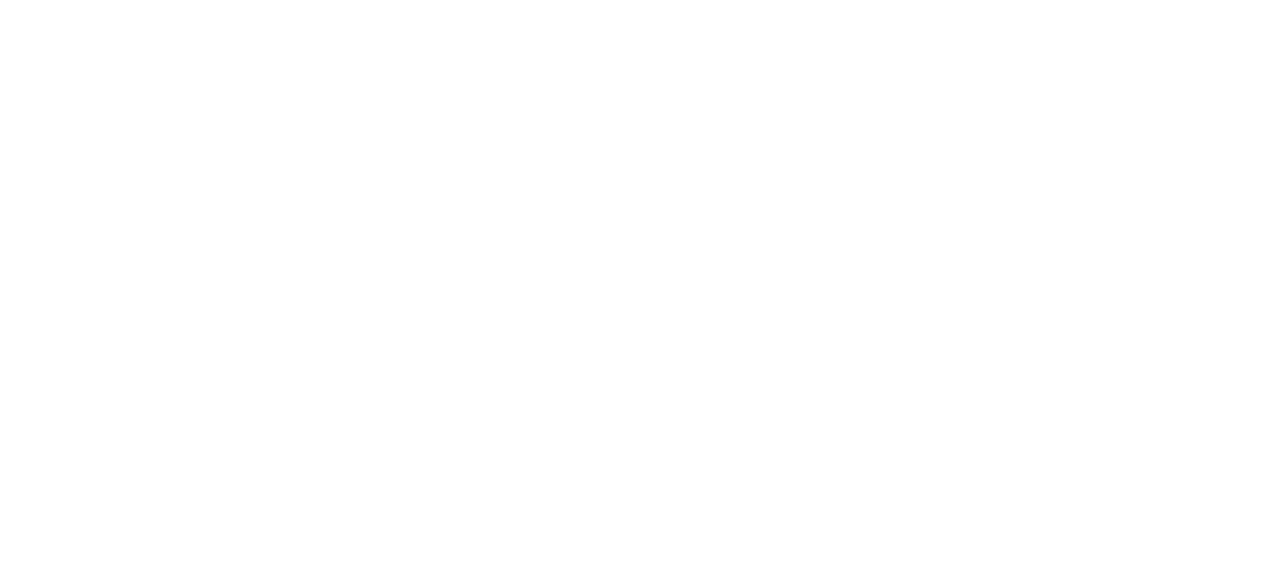
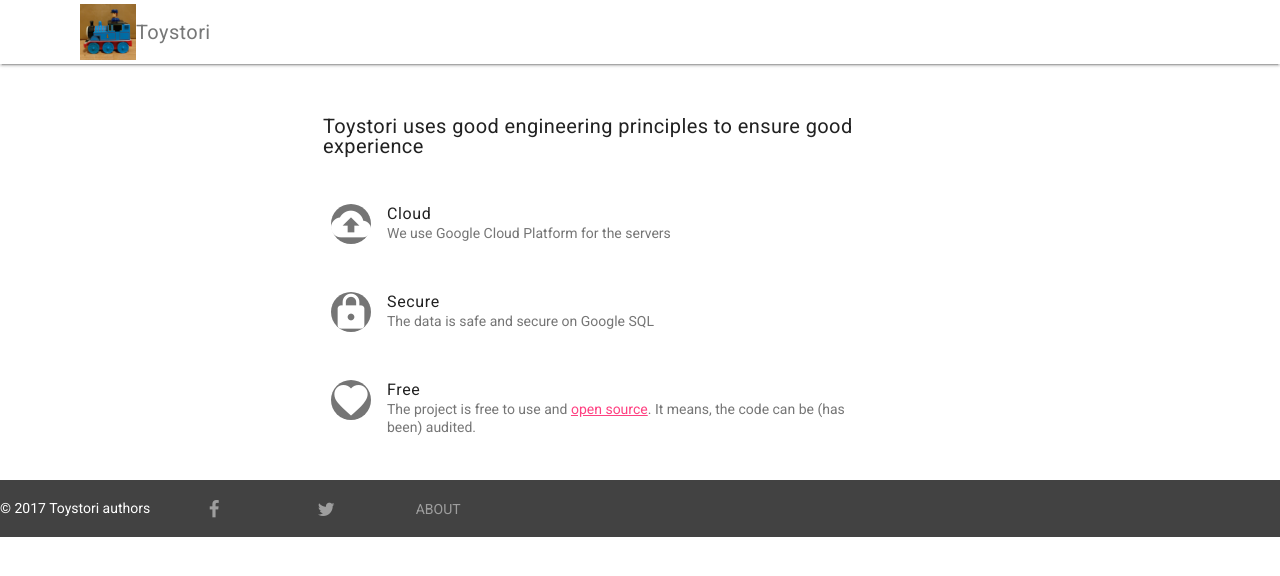
Before and after one commit to gliglip/v2, a Django app: page /about/about/ in a window 1280 px wide. Before the commit the part shown is empty. Shown: the top 576 px of the page. Run offline with Django 3.2, Linux system fonts and the light colour scheme; some libraries are stand-ins or nearby versions.

Commit message:
Add content to about page

```diff
--- a/about/templates/about/about.html
+++ b/about/templates/about/about.html
@@ -0,0 +1,49 @@
+{% extends 'base.html' %}
+
+{% block extrastyle %}
+  <style>
+    #about, .mdl-list {
+      max-width: 650px;
+    }
+  </style>
+{% endblock %}
+
+{% block content %}
+  <div id="about" class="mdl-grid">
+    <div class="mdl-grid">&nbsp;</div>
+    <h5 class="mdl-grid">
+      Toystori uses good engineering principles to ensure good
+      experience
+    </h5>
+    <ul class="mdl-list">
+      <li class="mdl-list__item mdl-list__item--three-line">
+        <span class="mdl-list__item-primary-content">
+          <i class="material-icons mdl-list__item-avatar">backup</i>
+          <span>Cloud</span>
+          <span class="mdl-list__item-text-body">
+            We use Google Cloud Platform for the servers
+          </span>
+        </span>
+      </li>
+      <li class="mdl-list__item mdl-list__item--three-line">
+        <span class="mdl-list__item-primary-content">
+          <i class="material-icons mdl-list__item-avatar">https</i>
+          <span>Secure</span>
+          <span class="mdl-list__item-text-body">
+            The data is safe and secure on Google SQL
+          </span>
+        </span>
+      </li>
+      <li class="mdl-list__item mdl-list__item--three-line">
+        <span class="mdl-list__item-primary-content">
+          <i class="material-icons mdl-list__item-avatar">favorite</i>
+          <span>Free</span>
+          <span class="mdl-list__item-text-body">
+            The project is free to use and <a href="https://github.com/toystori/v2">open source</a>. It means,
+            the code can be (has been) audited.
+          </span>
+        </span>
+      </li>
+    </ul>
+  </div>
+{% endblock %}
--- a/templates/includes/footer.html
+++ b/templates/includes/footer.html
@@ -1,3 +1,4 @@
+{% load static %}
 <footer class="ts-footer mdl-mini-footer">
   <div class="mdl-mini-footer__left-section">
     <div class="mdl-logo mdl-layout--large-screen-only">&copy; 2017 Toystori authors</div>
@@ -13,7 +14,7 @@
         </a>
       </li>
       <li>
-        <a class="mdl-button" href="#">About</a>
+        <a class="mdl-button" href="{% url 'about' %}">About</a>
       </li>
     </ul>
   </div>
```
